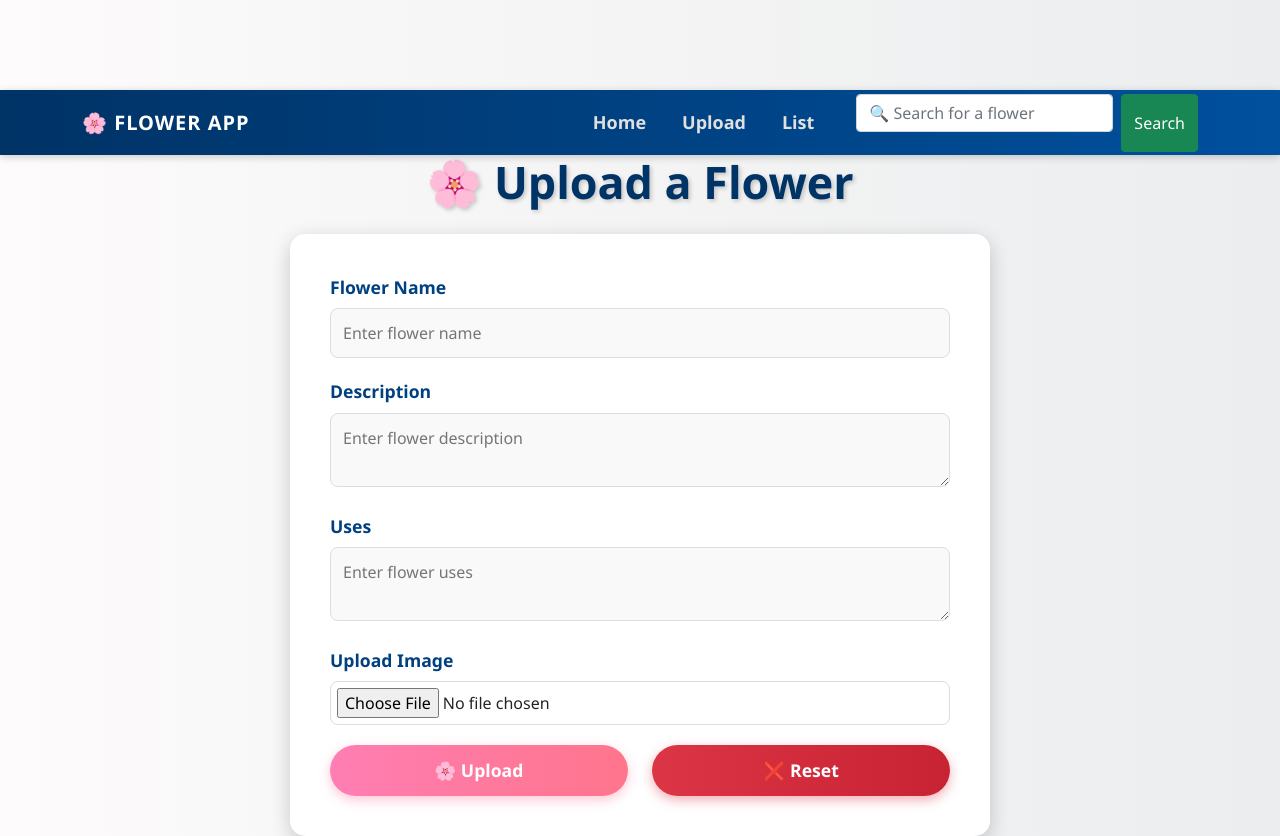
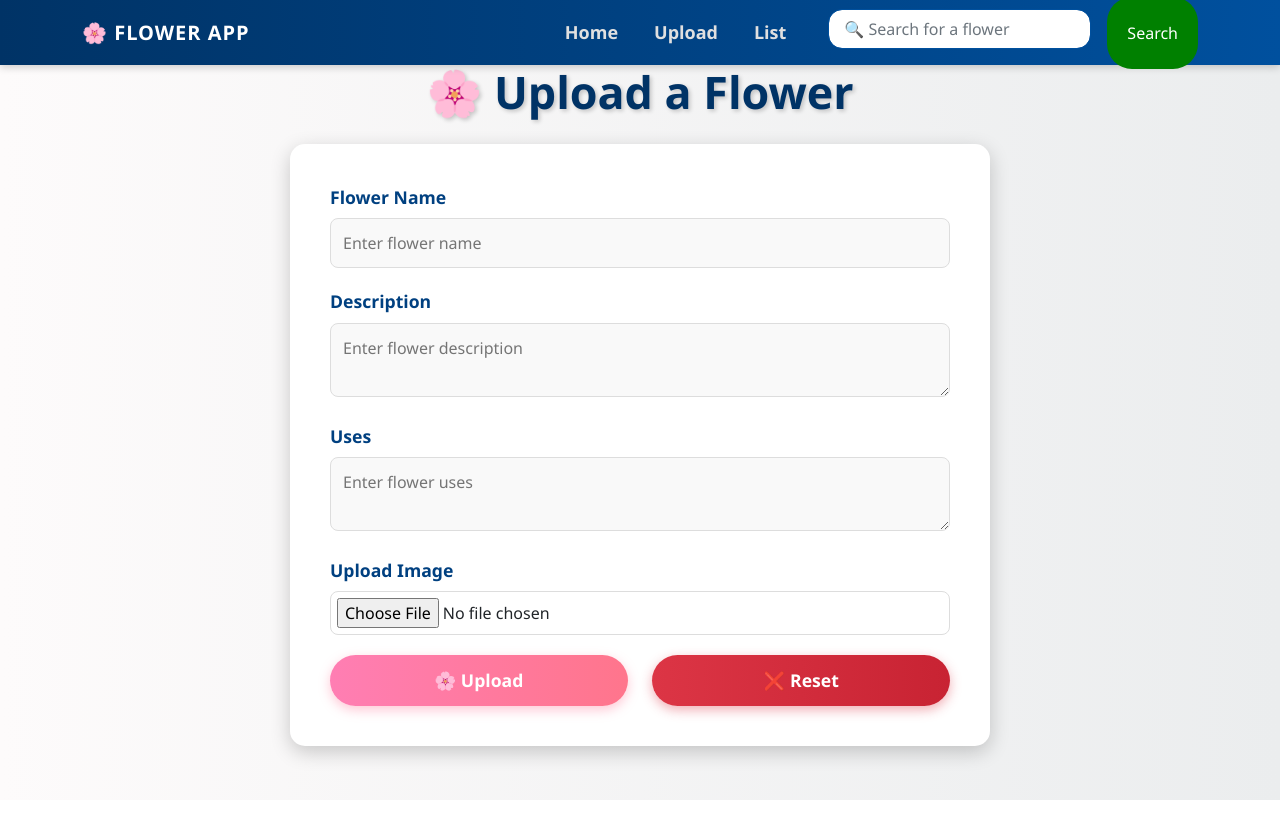
Before and after one commit to Sujanasri26/flower, a Django app: page /upload/ in a window 1280 px wide. After the commit the page ends 800 px from the top, so only its background shows below. Run offline with Django 5.2, Linux system fonts and the light colour scheme; some libraries are stand-ins or nearby versions.

Commit message:
save changes

```diff
--- a/templates/navbar.html
+++ b/templates/navbar.html
@@ -30,18 +30,20 @@
       color: #ffcc00 !important;
       transform: scale(1.1);
     }
-    .form-control {
-      border-radius: 25px;
-      padding: 8px 15px;
+    .form-control[type='text'] {
+      border-radius: 14px;
+      margin-top: 12px;
+      padding: 9px 15px;
       border: 1px solid #00509e;
+      height:40px;
     }
-    .btn-success {
+    /* .btn-success [type="submit"]{
       border-radius: 25px;
       padding: 8px 20px;
       font-weight: 500;
       transition: 0.3s ease;
-    }
-    .btn-success:hover {
+    } */
+    .btn-success:hover[type="submit"] {
       background-color: #004080;
       transform: scale(1.05);
     }
@@ -58,19 +60,19 @@
     .form-label {
       font-weight: 500;
     }
-    .btn-primary {
-      background: #00509e;
+    .btn-primary[type="submit"] {
+      background:green;
       border: none;
       border-radius: 25px;
       padding: 8px 20px;
       transition: 0.3s ease;
     }
-    .btn-primary:hover {
-      background: #003366;
+    .btn-primary:hover[type="submit"] {
+      background: skyblue;
       transform: scale(1.05);
     }
-    .btn-secondary {
-      border-radius: 25px;
+    .btn-secondary[type="submit"] {
+      border-radius: 30px;
     }
   </style>
   <script>
@@ -102,8 +104,8 @@
         </ul>
         <form class="d-flex" method="POST" action="{% url 'result_page' %}">
           {% csrf_token %}
-          <input class="form-control me-2" type="text" name="flower_name" placeholder="🔍 Search for a flower" required>
-          <button class="btn btn-success" type="submit">Search</button>
+          <input class="form-control me-3" type="text" name="flower_name" placeholder="🔍 Search for a flower" required>
+          <button class="btn btn-primary" type="submit">Search</button>
         </form>
       </div>
     </div>
--- a/templates/upload_flower.html
+++ b/templates/upload_flower.html
@@ -13,7 +13,8 @@
     body {
       background: linear-gradient(to right, #fdfbfb, #ebedee);
       font-family: 'Segoe UI', Tahoma, Geneva, Verdana, sans-serif;
-      padding-top: 90px;
+      /* padding-top: 90px; *//
+      background-attachment: ;
     }
 
     h1 {
@@ -87,25 +88,25 @@
       transition: all 0.3s ease;
     }
 
-    .btn-upload {
+    .btn-upload[type="submit"] {
       background: linear-gradient(90deg, #ff7eb3, #ff758c);
       color: #fff;
       box-shadow: 0 4px 12px rgba(255, 118, 150, 0.4);
     }
 
-    .btn-upload:hover {
+    .btn-upload:hover[type="submit"] {
       background: linear-gradient(90deg, #ff4e9c, #e63e73);
       transform: scale(1.07);
       box-shadow: 0 6px 15px rgba(230, 62, 115, 0.5);
     }
 
-    .btn-reset {
+    .btn-reset[type="reset"] {
       background: linear-gradient(90deg, #dc3545, #c82333);
       color: #fff;
       box-shadow: 0 4px 12px rgba(220, 53, 69, 0.4);
     }
 
-    .btn-reset:hover {
+    .btn-reset:hover[type="reset"] {
       background: linear-gradient(90deg, #c82333, #bd2130);
       transform: scale(1.07);
       box-shadow: 0 6px 15px rgba(189, 33, 48, 0.5);
```
